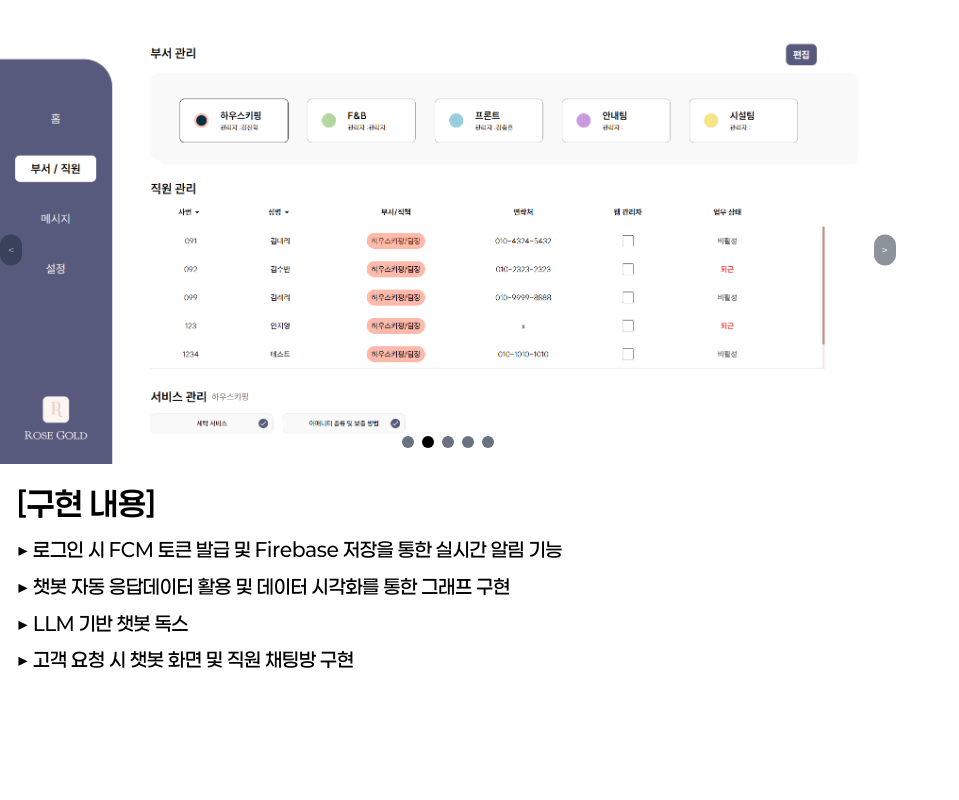
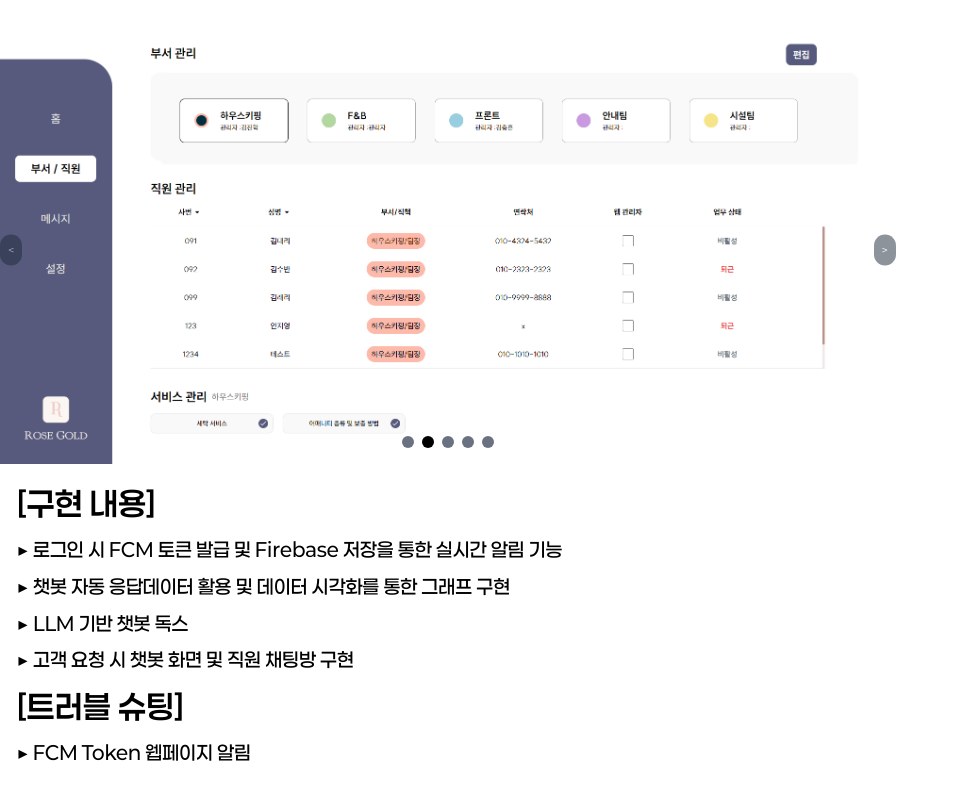
Before and after one commit to kimkimjunjun/portfolio, a Next.js app: page /rosegold in a window 1280 px wide. Shown: the part 220-1020 px from the top of the page, without its empty margins (0-959 px from the left). Built offline with nearby package versions, Linux system fonts and the light colour scheme.

Commit message:
로즈골드 세부내용 컴포넌트화

```diff
--- /dev/null
+++ b/components/project/detailsection.tsx
@@ -0,0 +1,111 @@
+import { useState } from 'react'; // 이 컴포넌트 자체는 상태를 직접 관리하지 않지만, import 문에 포함되어 있기에 남겨두었습니다. (필요시 제거)
+
+interface AccordionItem {
+    title: string;
+    details: string[];
+}
+
+type RenderDetailFunction = (detail: string) => React.ReactNode; // React.ReactNode는 JSX에서 렌더링 가능한 모든 타입을 포함합니다.
+
+
+interface DetailSectionProps {
+    projectsData: AccordionItem[]; // projectsData 배열은 AccordionItem 객체들의 배열입니다.
+    openProjectIndices: Set<number>; // openProjectIndices는 숫자로 이루어진 Set입니다.
+    handleProjectTitleClick: (index: number) => void;
+
+    trubleData: AccordionItem[]; // trubleData 배열도 AccordionItem 객체들의 배열입니다.
+    openTrubleIndices: Set<number>; // openTrubleIndices는 숫자로 이루어진 Set입니다.
+    handleTrubleTitleClick: (index: number) => void;
+
+    renderDetailWithBoldKeyword: RenderDetailFunction; // 만약 Props로 받는다면 이 줄 사용
+}
+
+export default function DeatilSection({
+    projectsData,
+    openProjectIndices,
+    handleProjectTitleClick,
+    trubleData,
+    openTrubleIndices,
+    handleTrubleTitleClick,
+    renderDetailWithBoldKeyword, // Props로 받는다면 여기에 추가
+}: DetailSectionProps) {
+    return (
+        <div className="mt-[1rem] text-left flex flex-col mx-[1rem] lg:w-[56rem]">
+            <h1 className='text-[2rem] font-semibold'>[구현 내용]</h1>
+            <div>
+                {projectsData.map((project, index) => {
+                    const isOpen = openProjectIndices.has(index);
+
+                    const titleTextWithoutIcon = project.title.replace("▶ ", "");
+
+                    return (
+                        <div key={index} className='my-[0.5rem]'>
+                            <h2
+                                className='text-[1.2rem] font-medium w-fit cursor-pointer'
+                                onClick={() => handleProjectTitleClick(index)}
+                                aria-expanded={isOpen}
+                            >
+                                {isOpen ? "▼ " : "▶ "}
+                                {titleTextWithoutIcon}
+                            </h2>
+                            <div
+                                className={`
+                                        overflow-hidden
+                                        transition-[max-height,opacity] duration-500 ease-in-out
+                                        ${isOpen ? 'max-h-[500px]' : 'max-h-0'} // 상세 내용 최대 높이는 실제 내용에 맞게 조정
+                                        ${isOpen ? 'opacity-100' : 'opacity-0'}
+                                        ${isOpen ? 'pt-2' : 'pt-0'}
+                                    `}
+                            >
+                                <ul className='text-[1rem]'>
+                                    {project.details.map((detail, detailIndex) => (
+                                        <li key={detailIndex} >
+                                            {detail}
+                                        </li>
+                                    ))}
+                                </ul>
+                            </div>
+                        </div>
+                    );
+                })}
+            </div>
+            <h1 className='text-[2rem] font-semibold'>[트러블 슈팅]</h1>
+            <div>
+                {trubleData.map((trubleItem, index) => {
+                    const isOpen = openTrubleIndices.has(index);
+                    const titleTextWithoutIcon = trubleItem.title.replace("▶ ", "");
+
+                    return (
+                        <div key={index} className='my-[0.5rem]'>
+                            <h2
+                                className='text-[1.2rem] font-medium w-fit cursor-pointer'
+                                onClick={() => handleTrubleTitleClick(index)}
+                                aria-expanded={isOpen}
+                            >
+                                {isOpen ? "▼ " : "▶ "}
+                                {titleTextWithoutIcon}
+                            </h2>
+                            <div
+                                className={`
+                                        overflow-hidden
+                                        transition-[max-height,opacity] duration-500 ease-in-out
+                                        ${isOpen ? 'max-h-[500px]' : 'max-h-0'} // 상세 내용 최대 높이는 실제 내용에 맞게 조정
+                                        ${isOpen ? 'opacity-100' : 'opacity-0'}
+                                        ${isOpen ? 'pt-2' : 'pt-0'}
+                                    `}
+                            >
+                                <ul className='text-[1rem]'>
+                                    {trubleItem.details.map((detail, detailIndex) => (
+                                        <li key={detailIndex} >
+                                            {renderDetailWithBoldKeyword(detail)}
+                                        </li>
+                                    ))}
+                                </ul>
+                            </div>
+                        </div>
+                    );
+                })}
+            </div>
+        </div>
+    )
+}
--- a/pages/rosegold.tsx
+++ b/pages/rosegold.tsx
@@ -1,6 +1,7 @@
 import Slider from '@/components/slider';
 import Backbutton from '@/components/backbutton';
 import { useState } from 'react';
+import DeatilSection from '@/components/project/detailsection';
 
 const images = [
     '/images/slides/1.png',
@@ -10,8 +11,6 @@ const images = [
     '/images/slides/5.png',
 ];
 
-// Project 항목 데이터를 정의합니다.
-// 이 배열은 해당 컴포넌트 파일 내부에 두거나, 별도의 데이터 파일로 분리할 수 있습니다.
 const projectsData = [
     {
         title: "▶ 로그인 시 FCM 토큰 발급 및 Firebase 저장을 통한 실시간 알림 기능",
@@ -45,21 +44,70 @@ const projectsData = [
 ];
 
 
+const trubleData = [
+    {
+        title: "▶ FCM Token 웹페이지 알림",
+        details: [
+            "발생문제:",
+            "- 정상적으로 FCM토큰을 발급받도록 코드를 구현했지만 토큰값이 정상적으로 생성이 안되는 문제가 발생",
+
+            "발생원인:",
+            "- FCM 메시징 부분은 클라이언트 환경에 의존적인 부분을 간과하여 SSR(Server Side Rendering) 환경에서 직접 실행하려고 시도를 하여 정상적으로 토큰발급이 안되는 것을 확인",
+
+            "해결방법:",
+            "- FCM 토큰을 발급하는 과정에서 해당 코드에 SSR을 사용한게 아닌 클라이언트 사이드에서만 실행되도록 useEffect 훅을 사용하여 분리하고 서비스 워커 API가 지원되는 브라우저 환경인지도 확인하는 조건문을 추가함",
+
+            "결과:",
+            "- 정상적으로 FCM 토큰 발급이 되어 해당 토큰을 쿠키데이터에 저장 후 사용되도록 구현하여 로그인 시 해당 API 호출을 하여 실시간 알림이 뜨도록 구현함",
+
+            "배운점:",
+            "- Next.js가 서버와 클라이언트 양쪽에서 코드를 실행할 수 있다는 특징과, 이로 인해 브라우저 전용 API에 접근하는 코드를 다룰 때 발생하는 문제를 명확히 이해함",
+            "- FCM과 같은 웹 푸시 알림 기능을 구현할 때 서비스 워커가 필수적이며, navigator.serviceWorker.register를 통해 서비스 워커를 올바르게 등록하는 과정이 중요하다는 걸 알게됨"
+        ]
+    },
+];
+
+const boldKeywords = ["발생문제:", "발생원인:", "해결방법:", "결과:", "배운점:"];
+
 export default function Rosegold() {
-    const [openIndices, setOpenIndices] = useState<Set<number>>(new Set());
+    const [openProjectIndices, setOpenProjectIndices] = useState<Set<number>>(new Set());
+    const [openTrubleIndices, setOpenTrubleIndices] = useState<Set<number>>(new Set());
 
-    const handleTitleClick = (index: number) => {
-        const newOpenIndices = new Set(openIndices);
+    const handleProjectTitleClick = (index: number) => {
+        const newOpenIndices = new Set(openProjectIndices);
+        if (newOpenIndices.has(index)) {
+            newOpenIndices.delete(index);
+        } else {
+            newOpenIndices.add(index);
+        }
+        setOpenProjectIndices(newOpenIndices);
+    };
+
+    const handleTrubleTitleClick = (index: number) => {
+        const newOpenIndices = new Set(openTrubleIndices);
 
         if (newOpenIndices.has(index)) {
             newOpenIndices.delete(index);
         } else {
             newOpenIndices.add(index);
         }
-
-        setOpenIndices(newOpenIndices);
+        setOpenTrubleIndices(newOpenIndices);
     };
 
+    const renderDetailWithBoldKeyword = (detail: string) => {
+        for (const keyword of boldKeywords) {
+            if (detail.startsWith(keyword)) {
+                const restOfText = detail.substring(keyword.length);
+                return (
+                    <>
+                        <strong>{keyword}</strong>
+                        {restOfText}
+                    </>
+                );
+            }
+        }
+        return detail;
+    };
 
     return (
         <div className="flex flex-col pt-[2rem] mb-[10rem]">
@@ -69,46 +117,14 @@ export default function Rosegold() {
                 <h2 className='text-[1rem] md:text-[1.5rem]'>LLM을 활용한 고객 대응 자동화 및 수많은 객실들을 간편하게 관리하는 플랫폼</h2>
             </div>
             <Slider />
-            <div className="mt-[1rem] text-left flex flex-col mx-[1rem] lg:w-[56rem]">
-                <h1 className='text-[2rem] font-semibold'>[구현 내용]</h1>
-                <div>
-                    {projectsData.map((project, index) => {
-                        const isOpen = openIndices.has(index);
-
-                        const titleTextWithoutIcon = project.title.replace("▶ ", ""); // "▶ " 부분을 제거한 텍스트
-
-                        return (
-                            <div key={index} className='my-[0.5rem]'>
-                                <h2
-                                    className='text-[1.2rem] font-medium w-fit cursor-pointer'
-                                    onClick={() => handleTitleClick(index)}
-                                    aria-expanded={isOpen}
-                                >
-                                    {isOpen ? "▼ " : "▶ "}
-                                    {titleTextWithoutIcon}
-                                </h2>
-                                <div
-                                    className={`
-                                        overflow-hidden
-                                        transition-[max-height,opacity] duration-500 ease-in-out
-                                        ${isOpen ? 'max-h-[500px]' : 'max-h-0'}
-                                        ${isOpen ? 'opacity-100' : 'opacity-0'}
-                                        ${isOpen ? 'pt-2' : 'pt-0'}
-                                    `}
-                                >
-                                    <ul className='text-[1rem]'>
-                                        {project.details.map((detail, detailIndex) => (
-                                            <li key={detailIndex} >
-                                                {detail}
-                                            </li>
-                                        ))}
-                                    </ul>
-                                </div>
-                            </div>
-                        );
-                    })}
-                </div>
-            </div>
+            <DeatilSection
+                projectsData={projectsData}
+                openProjectIndices={openProjectIndices}
+                handleProjectTitleClick={handleProjectTitleClick}
+                trubleData={trubleData}
+                openTrubleIndices={openTrubleIndices}
+                handleTrubleTitleClick={handleTrubleTitleClick}
+                renderDetailWithBoldKeyword={renderDetailWithBoldKeyword} />
         </div>
     );
 }
```
